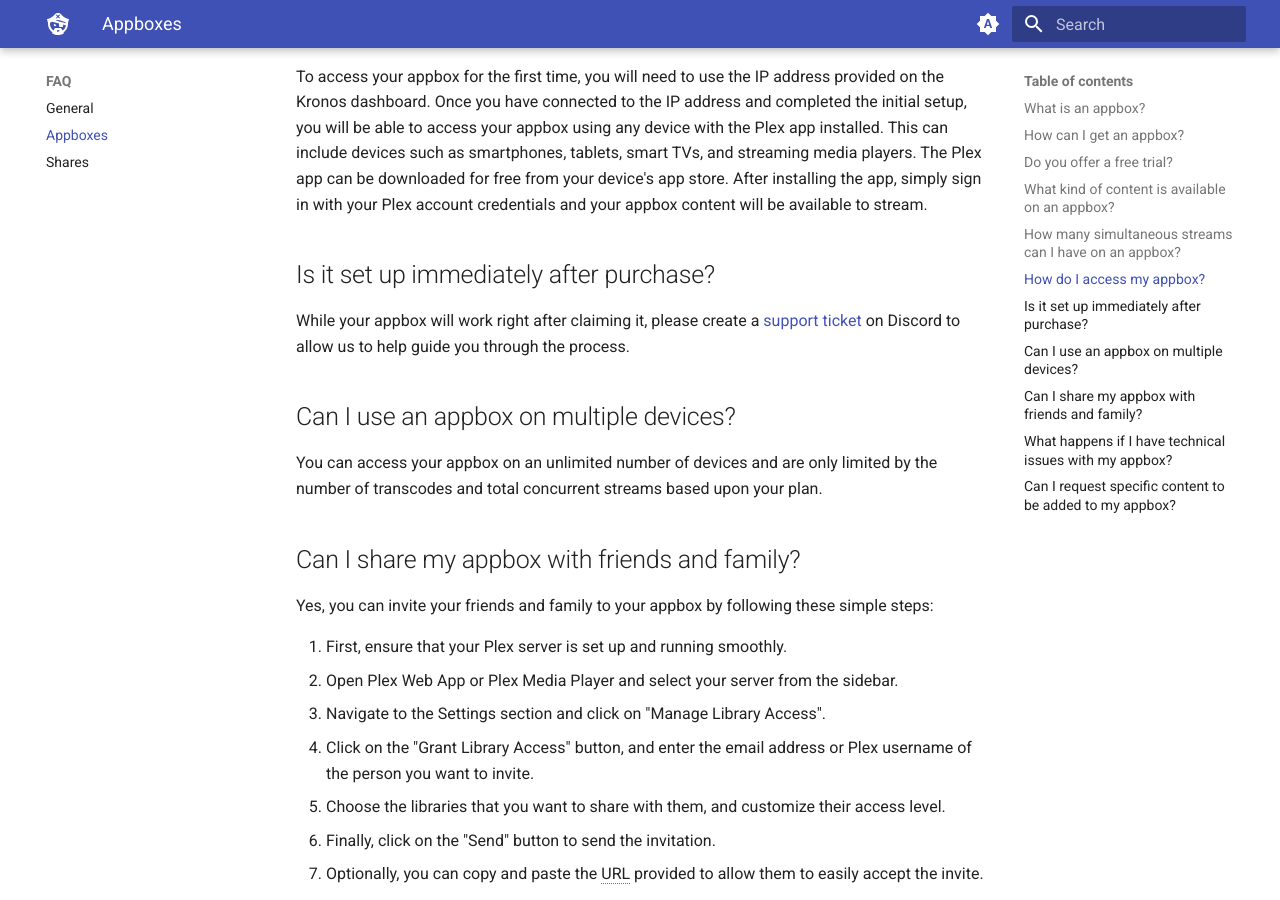
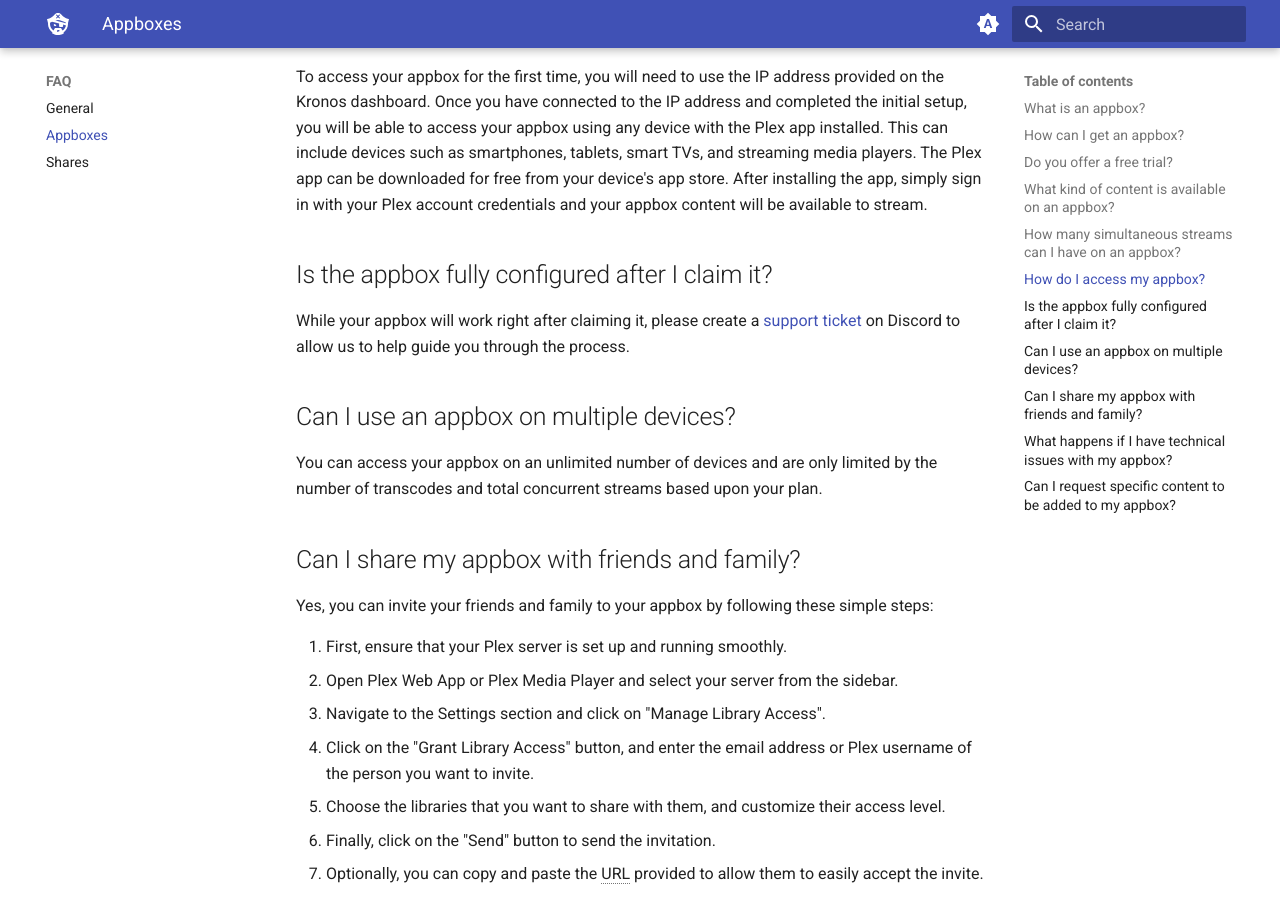
Before and after one commit to neomedia6989/docs-2, an MkDocs documentation site: the page built from docs/faq/appboxes.md, in a window 1280 px wide and 900 px high, scrolled down 1641 px. Built offline with MkDocs 1.6.1 and Material for MkDocs 9.7.7, drawn with Linux system fonts in a browser that asks for light colours.

Commit message:
Update appboxes.md

```diff
--- a/docs/faq/appboxes.md
+++ b/docs/faq/appboxes.md
@@ -34,7 +34,7 @@
 
 To access your appbox for the first time, you will need to use the IP address provided on the Kronos dashboard. Once you have connected to the IP address and completed the initial setup, you will be able to access your appbox using any device with the Plex app installed. This can include devices such as smartphones, tablets, smart TVs, and streaming media players. The Plex app can be downloaded for free from your device's app store. After installing the app, simply sign in with your Plex account credentials and your appbox content will be available to stream.
 
-## Is it set up immediately after purchase?
+## Is the appbox fully configured after I claim it?
 
 While your appbox will work right after claiming it, please create a [support ticket](https://discord.com/channels/532304048200744982/921503213432242196) on Discord to allow us to help guide you through the process.
 
```
